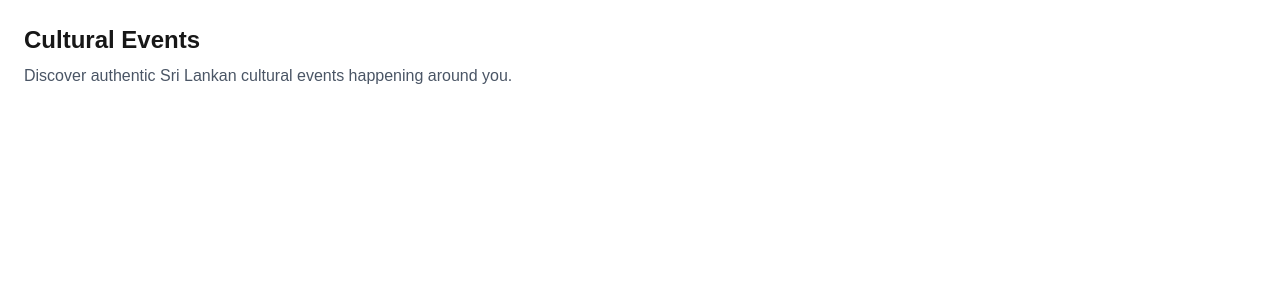
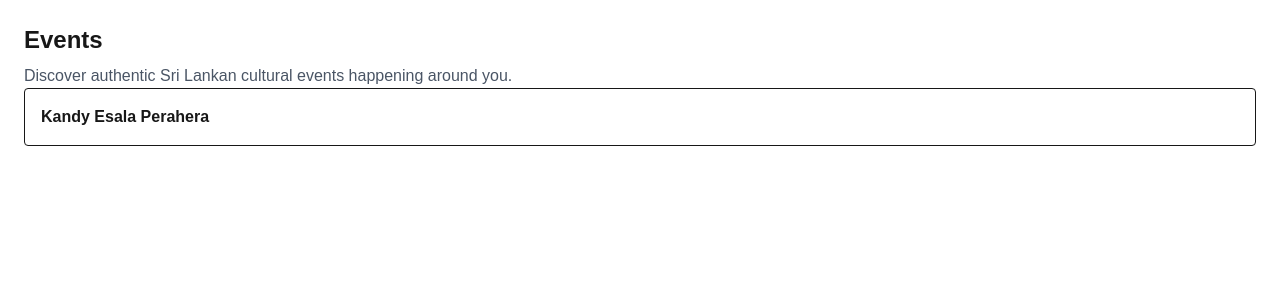
Before and after one commit to MatheeshaB2004/Ayubowan-Connect, a Next.js app in the folder frontend/: page /events in a window 1280 px wide. Shown: the top 300 px of the page. Built offline with nearby package versions, Linux system fonts and the light colour scheme.

Commit message:
update usage of event card prop

```diff
--- a/frontend/app/events/page.tsx
+++ b/frontend/app/events/page.tsx
@@ -1,10 +1,14 @@
+import EventCard from "./components/EventCard";
+
 export default function EventsPage() {
     return (
         <main className = "p-6">
-            <h1 className = "text-2xl font-bold">Cultural Events</h1>
+            <h1 className = "text-2xl font-bold">Events</h1>
             <p className = "mt-2 text-gray-600">
                 Discover authentic Sri Lankan cultural events happening around you.
             </p>
+
+            <EventCard title = "Kandy Esala Perahera" />
         </main>
     );
 }
```
